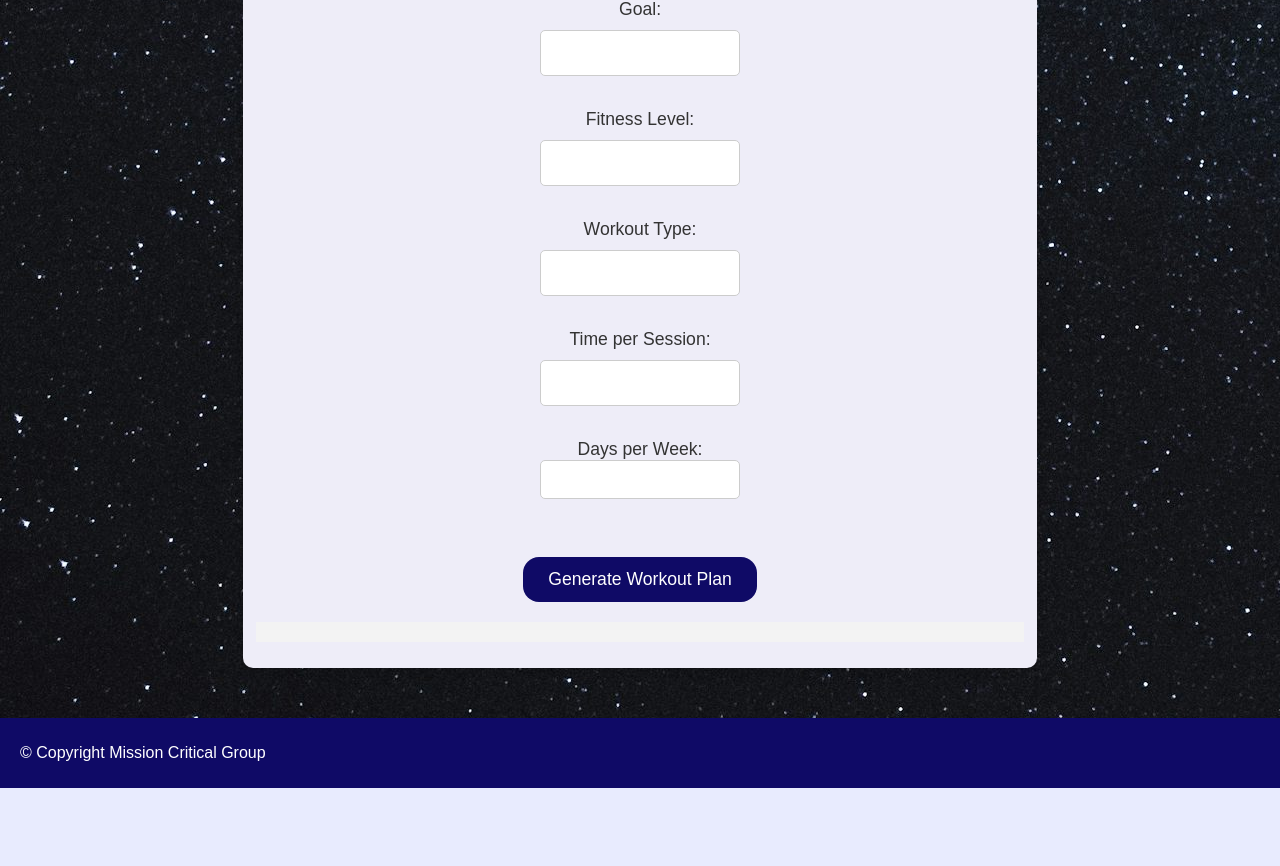
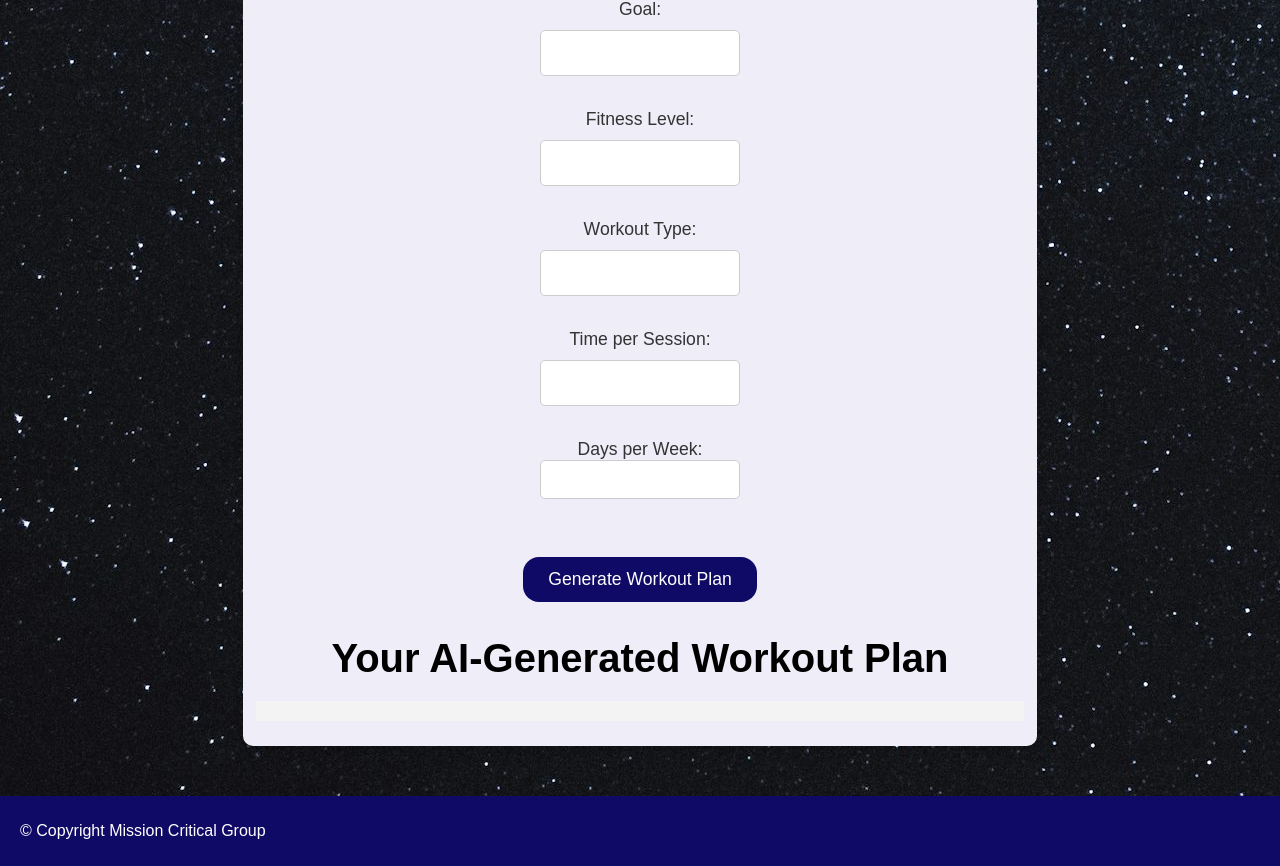
Before and after one commit to a-dandrea/missionCritical, a PHP site: page /workout.php in a window 1280 px wide. Shown: the part 1083-1949 px from the top of the page. Before the commit the page ends 1871 px from the top, so only its background shows below. Run offline with PHP 8.4, Linux system fonts and the light colour scheme; the visitor is signed in with stand-in values (Sample User, id 1); data that the repository does not hold is empty.

Commit message:
updated generated_workout.php

```diff
--- a/frontend/workout.php
+++ b/frontend/workout.php
@@ -153,14 +153,14 @@ try {
             <button type="submit">Submit Workout</button>
         </form>
         </div>
+        <div class="container">
 
-        <div class="container">
         <!-- Generate Workout Form -->
         <h1 style="text-align: center;">Create a Plan</h1>
         <form id="generate-form">
             <input type="hidden" name="userID" value="<?php echo htmlspecialchars($_SESSION['user_id']); ?>" />
             <label style="text-align: center;">Goal: <input type="text" name="goal" required /></label><br>
-            <label style="text-align: center;">Fitness Level: <input type="text" name="level" required /></label><br>
+            <label style="text-align: center;">Fitness Level: <input type="text" name="fitness_level" required /></label><br>
             <label style="text-align: center;">Workout Type: <input type="text" name="workout_type" required /></label><br>
             <label style="text-align: center;">Time per Session: <input type="text" name="time_per_session" required /></label><br>
             <label style="text-align: center;">Days per Week: <input type="number" name="days_per_week" required /></label><br>
@@ -168,23 +168,45 @@ try {
         </form>
 
         <!-- Display result -->
+        <h2 style="text-align:center;">Your AI-Generated Workout Plan</h2>
         <pre id="generated-plan" style="white-space: pre-wrap; background: #f3f3f3; padding: 10px;"></pre>
 
+
         <script>
-        document.getElementById("generate-form").addEventListener("submit", async function(e) {
+        document.addEventListener("DOMContentLoaded", function () {
+            console.log("Generate form script loaded.");
+
+            const form = document.getElementById("generate-form");
+            const output = document.getElementById("generated-plan");
+
+            if (!form) {
+                console.error("Form not found!");
+                return;
+            }
+
+            form.addEventListener("submit", async function(e) {
                 e.preventDefault();
 
-            const formData = new FormData(e.target);
+                const formData = new FormData(form);
                 const payload = Object.fromEntries(formData.entries());
 
-            const response = await fetch("generate_workout.php", {
+                console.log("Sending payload to backend:", payload);
+                try {
+                    const response = await fetch("../backend/generate_workout.php", {
                         method: "POST",
                         headers: { "Content-Type": "application/json" },
                         body: JSON.stringify(payload)
                     });
 
                     const result = await response.json();
-            document.getElementById("generated-plan").textContent = result.plan || result.message;
+                    console.log("Response from backend:", result);
+                    output.textContent = result.plan || result.message;
+                } catch (err) {
+                    console.error("Fetch failed:", err);
+                    output.textContent = "Something went wrong. Check your network or API.";
+                }
+
+            });
         });
         </script>
         </div>
```
Also changed, not shown: 3 other files. Lines whose indentation alone changed are shown as unchanged.
